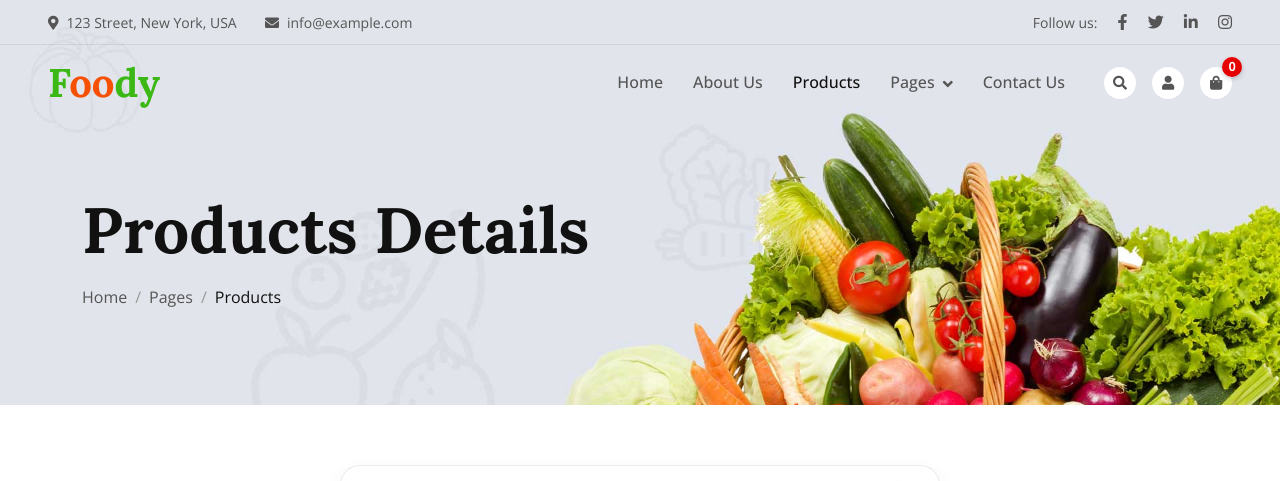
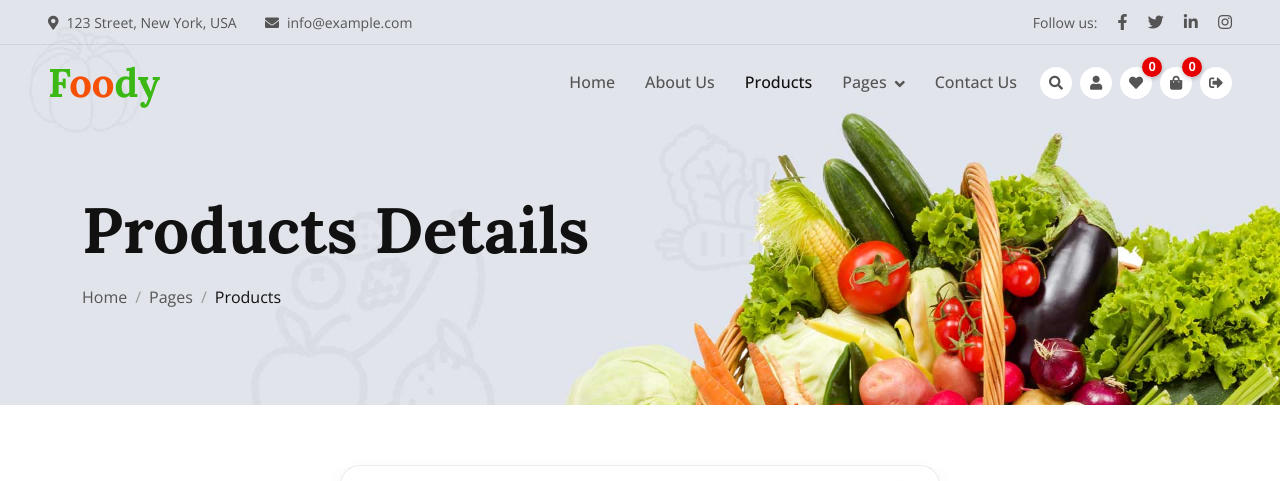
Before and after one commit to IrfanRaza101/-Module-2-Grand-Assignment-, a plain HTML site: page detail.html in a window 1280 px wide. Shown: the top 481 px of the page. Drawn offline with nearby package versions, Linux system fonts and the light colour scheme.

Commit message:
more adustment

```diff
--- a/detail.html
+++ b/detail.html
@@ -80,15 +80,22 @@
                     <a href="contact.html" class="nav-item nav-link">Contact Us</a>
                 </div>
                 <div class="d-none d-lg-flex ms-2">
-                    <a class="btn-sm-square bg-white rounded-circle ms-3" href="">
+                    <a class="btn-sm-square bg-white rounded-circle me-2" href="">
                         <small class="fa fa-search text-body"></small>
                     </a>
-                    <a class="btn-sm-square bg-white rounded-circle ms-3" href="">
+                    <a class="btn-sm-square bg-white rounded-circle me-2" href="">
                         <small class="fa fa-user text-body"></small>
                     </a>
-                    <a class="btn-sm-square bg-white rounded-circle ms-3 position-relative" href="./Cart.html">
+                    <a class="btn-sm-square bg-white rounded-circle me-2 position-relative" href="wishlist.html">
+                        <small class="fa fa-heart text-body"></small>
+                        <span id="wishlistCount" class="cart-counter">0</span>
+                    </a>
+                    <a class="btn-sm-square bg-white rounded-circle me-2 position-relative" href="./Cart.html">
                         <small class="fa fa-shopping-bag text-body"></small>
                         <span id="cartCount" class="cart-counter">0</span>
+                    </a>
+                    <a class="btn-sm-square bg-white rounded-circle" href="login.html" onclick="logout()">
+                        <small class="fa fa-sign-out-alt text-body"></small>
                     </a>
                 </div>
             </div>
```
Also changed, not shown: READ ME BEFORE OPEN THE PROJECT.txt, organic-food-website-template.jpg (deleted).
